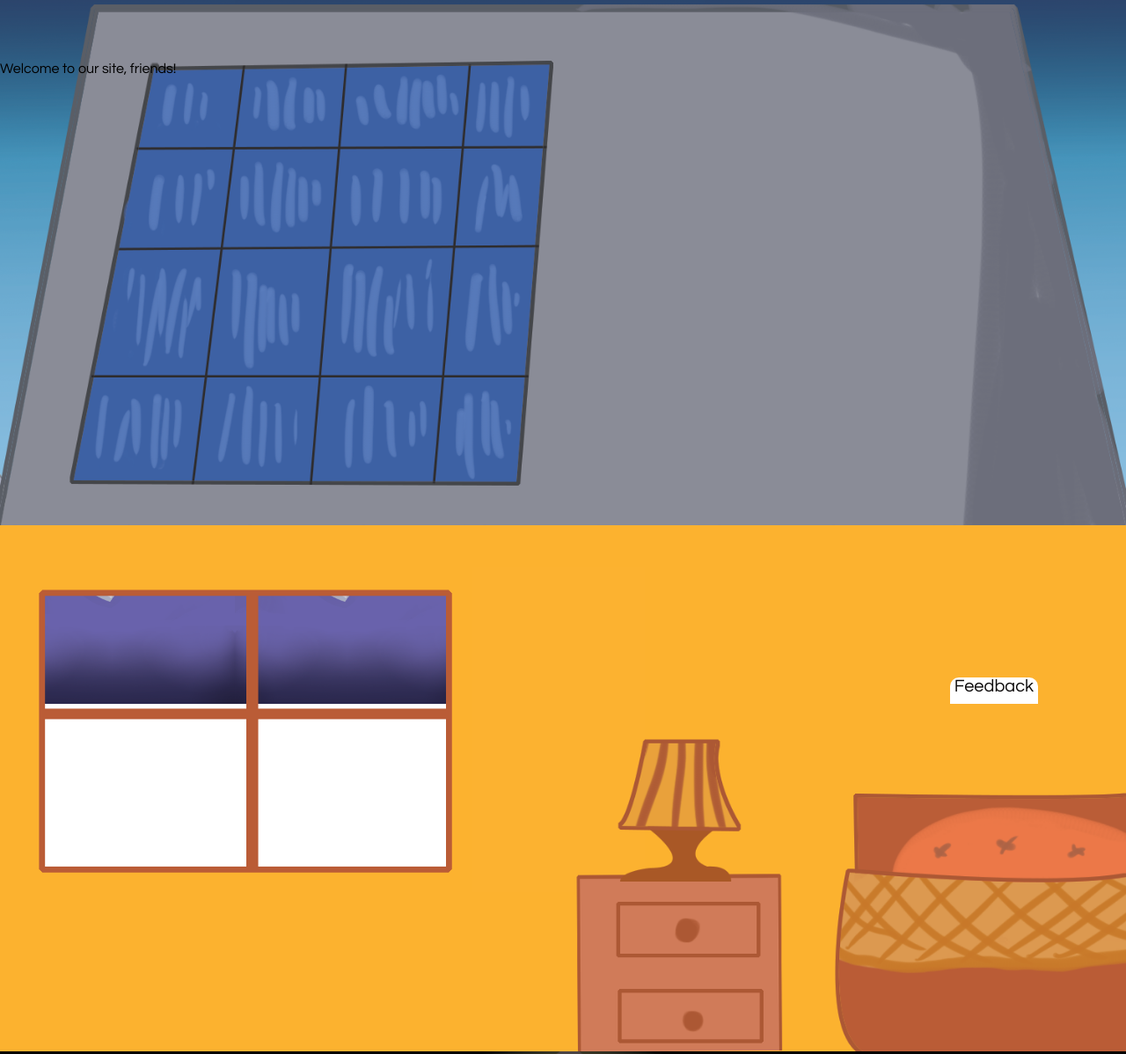
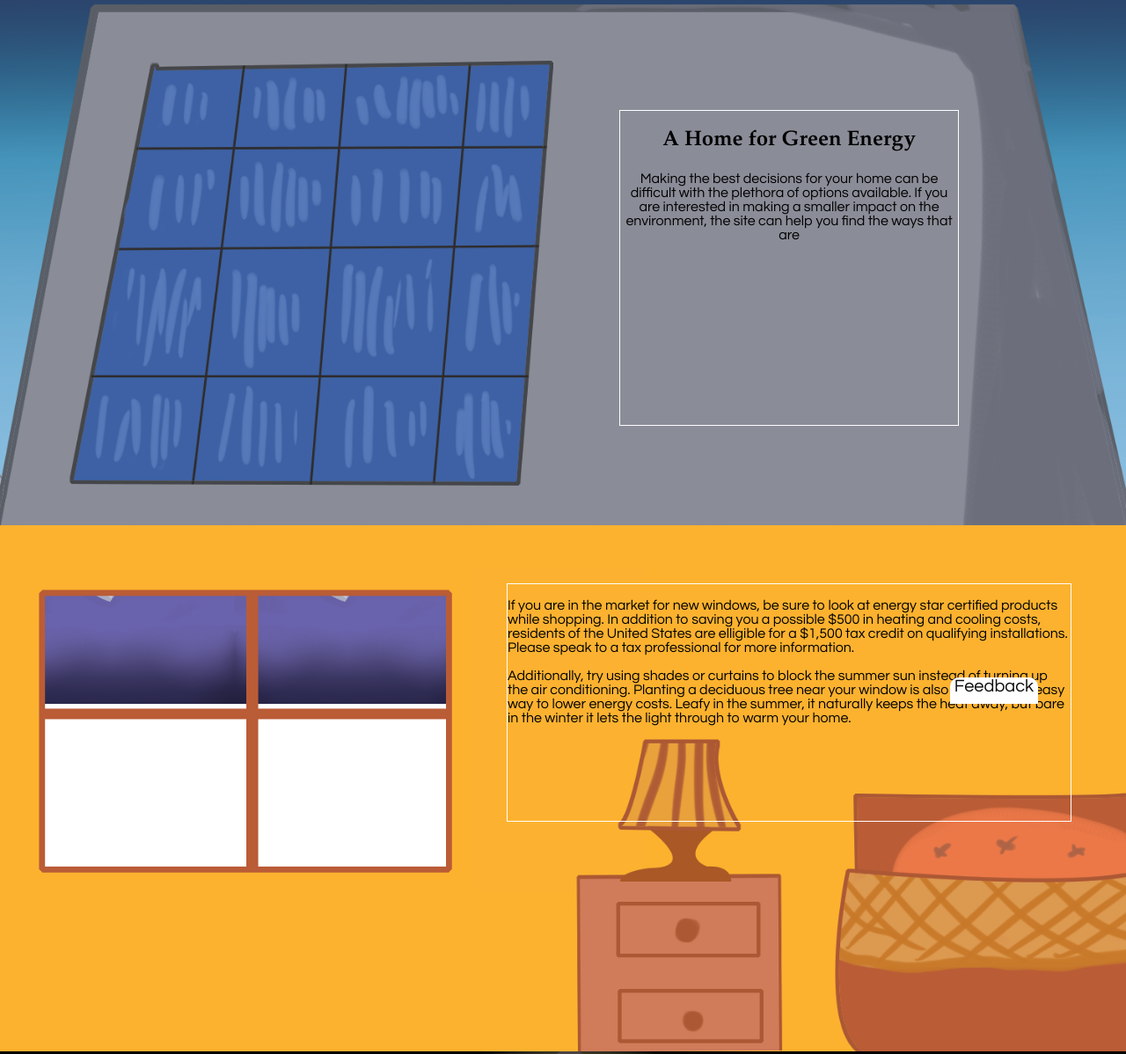
Before and after one commit to clado/bpasite2014, a plain HTML site: page index.html in a window 1280 px wide. Shown: the top 1198 px of the page at 88% size. Drawn offline with Linux system fonts and the light colour scheme.

Commit message:
temporary white borders to see where text boxes are, started filling in mini-article data, ordered boxes on page

```diff
--- a/index.html
+++ b/index.html
@@ -34,11 +34,13 @@
 		</div>
 
 		<article id="roofFloat">
-			<p>Welcome to our site, friends!</p>
+			<h2>A Home for Green Energy</h2>
+			<p>Making the best decisions for your home can be difficult with the plethora of options available. If you are interested in making a smaller impact on the environment, the site can help you find the ways that are </p>
 		</article>
 
 		<article id="bedroomFloat">
-
+			<p>If you are in the market for new windows, be sure to look at energy star certified products while shopping. In addition to saving you a possible $500 in heating and cooling costs, residents of the United States are elligible for a $1,500 tax credit on qualifying installations. Please speak to a tax professional for more information.</p>
+			<p>Additionally, try using shades or curtains to block the summer sun instead of turning up the air conditioning. Planting a deciduous tree near your window is also a cheap and easy way to lower energy costs. Leafy in the summer, it naturally keeps the heat away, but bare in the winter it lets the light through to warm your home.</p>
 		</article>
 
 		<article id="basementFloat">
@@ -55,7 +57,8 @@
 			<p>All other images on this website were created by Isabel Milano</p>
 
 			<p>Data Sources<br/>
-
+				www.energystar.gov<br />
+				www.irs.gov
 			</p>
 
 			<br />
--- a/style.css
+++ b/style.css
@@ -3,6 +3,10 @@ body {
 	padding: 0px;
 	margin: 0px;
 	font-family: "Century Gothic", CenturyGothic, AppleGothic, sans-serif;
+}
+
+h1, h2, h3, h4, h5, h6 {
+	font-family: Didot, "Didot LT STD", "Hoefler Text", Garamond, "Times New Roman", serif;
 }
 
 div, img {
@@ -44,14 +48,24 @@ div, img {
 
 article {
 	position: absolute;
+	overflow-y: auto;
 }
 
 #roofFloat {
-	top: 3%;
+	border: solid 1px #fff;
+	top: 7%;
+	left: 55%;
+	bottom: 73%;
+	width: 30%;
+	text-align: center;
 }
 
 #bedroomFloat {
-
+	border: solid 1px #fff;
+	top: 37%;
+	left: 45%;
+	height: 15%;
+	width: 50%;
 }
 
 #basementFloat {
@@ -61,7 +75,6 @@ article {
 	left: 50%;
 	margin-left: -30%;
 	color: #fff;
-	overflow-y: auto;
 }
 
 #feedbackScreen {
```
